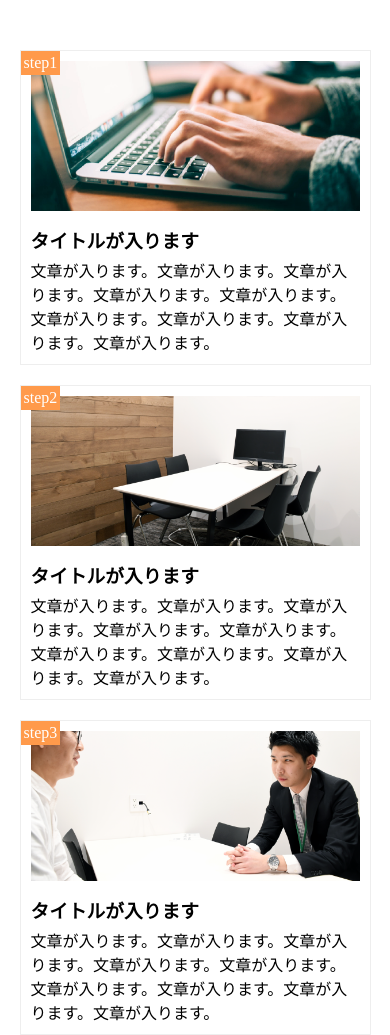
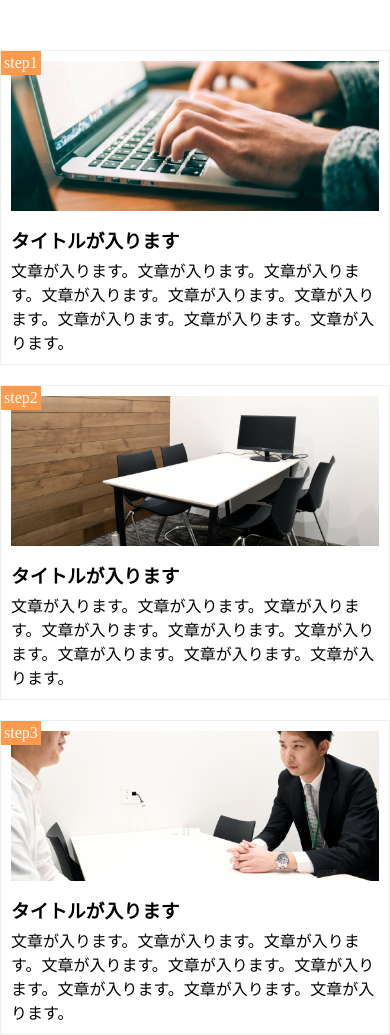
Before and after one commit to k-ISB/WCkensyu, a plain HTML site: page HTML・CSS/chapter9_exercise/index.html in a window 390 px wide. Drawn offline with Linux system fonts and the light colour scheme.

Commit message:
[Fix] 1-9の修正

```diff
--- a/HTML・CSS/chapter9_exercise/style.css
+++ b/HTML・CSS/chapter9_exercise/style.css
@@ -52,12 +52,12 @@ main{
 .title{
   padding: 15px 0 5px;
 }
-@media screen and (max-width:425px){
+@media screen and (max-width:768px){
   main{
     width: 100%;
   }
   .step-box{
-    width: 90%;
+    width: 100%;
     margin: 20px auto;
     float: none;
   }
```
